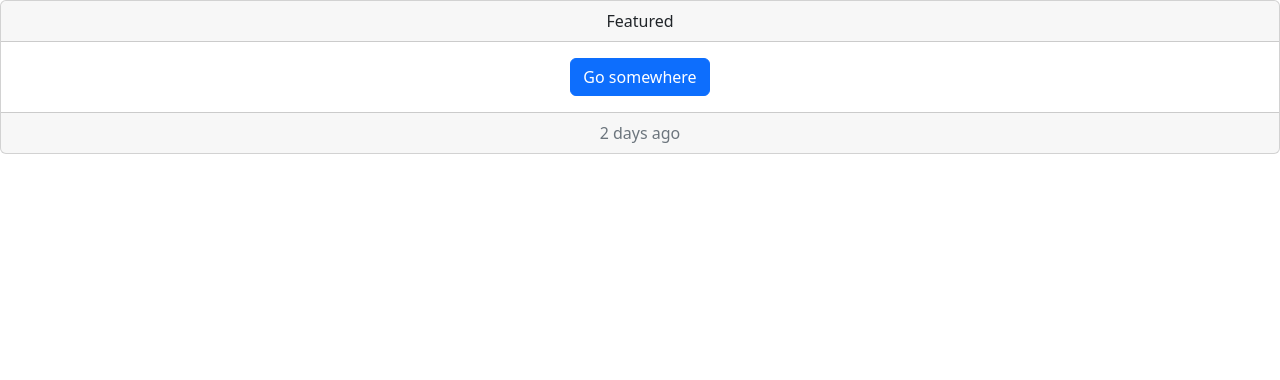
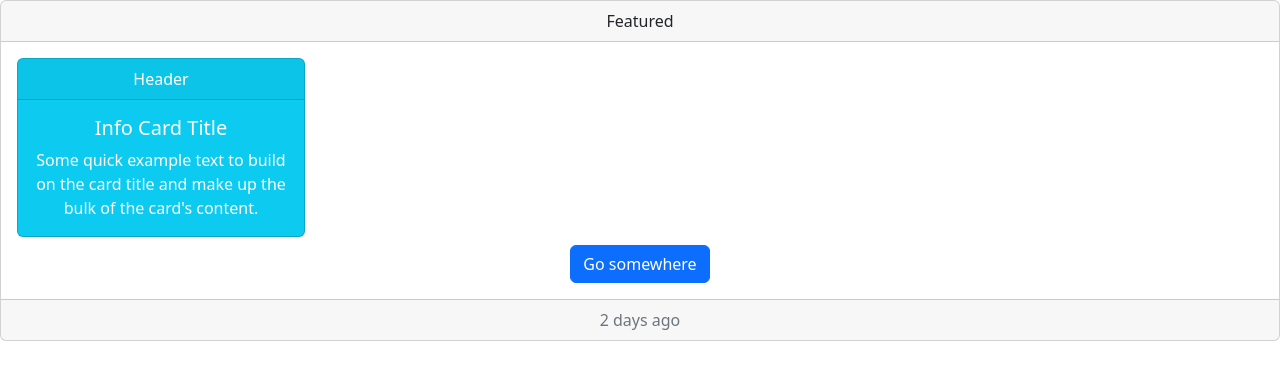
Before and after one commit to Saleck-Eljili/world-cup-2022, a React (Create React App) app: page / in a window 1280 px wide. Shown: the top 380 px of the page. Built offline with nearby package versions, Linux system fonts and the light colour scheme.

Commit message:
feat: card for the first country

```diff
--- a/src/App.js
+++ b/src/App.js
@@ -3,11 +3,30 @@ import Button from "react-bootstrap/Button";
 import Card from "react-bootstrap/Card";
 
 function App() {
+  const variant = "Info";
   return (
     <div>
       <Card className="text-center">
         <Card.Header>Featured</Card.Header>
         <Card.Body>
+          <div>
+            <Card
+              bg={variant.toLowerCase()}
+              key={variant}
+              text={variant.toLowerCase() === "light" ? "dark" : "white"}
+              style={{ width: "18rem" }}
+              className="mb-2"
+            >
+              <Card.Header>Header</Card.Header>
+              <Card.Body>
+                <Card.Title>{variant} Card Title </Card.Title>
+                <Card.Text>
+                  Some quick example text to build on the card title and make up
+                  the bulk of the card's content.
+                </Card.Text>
+              </Card.Body>
+            </Card>
+          </div>
           <Button variant="primary">Go somewhere</Button>
         </Card.Body>
         <Card.Footer className="text-muted">2 days ago</Card.Footer>
```
